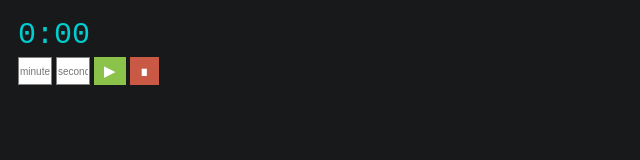
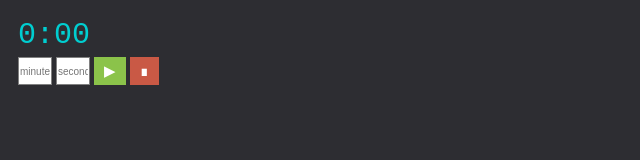
Before and after one commit to Muddlefooting/Timer, a plain HTML site: page index.html in a window 1280 px wide. Shown: the whole page, without its empty margins (0-640 px from the left). Drawn offline with Linux system fonts and the light colour scheme.

Commit message:
Update index.html

```diff
--- a/index.html
+++ b/index.html
@@ -8,10 +8,10 @@
 
   <style>
     body{
-      background-color: rgb(24, 25, 26);;
+      background-color: rgb(45, 45, 50);;
     }
     .section {
-      background-color: rgb(24, 25, 26);;
+      background-color: rgb(45, 45, 50);;
       padding: 10px;
       width: fit-content;
 
@@ -24,7 +24,7 @@
 }
     .section input {
       font-size: 10px;
-        color: rgb(24, 25, 26);
+        color: rgb(45, 45, 50);
         text-align: center;
         border: 1px solid gray;
         width: 30px;
```
